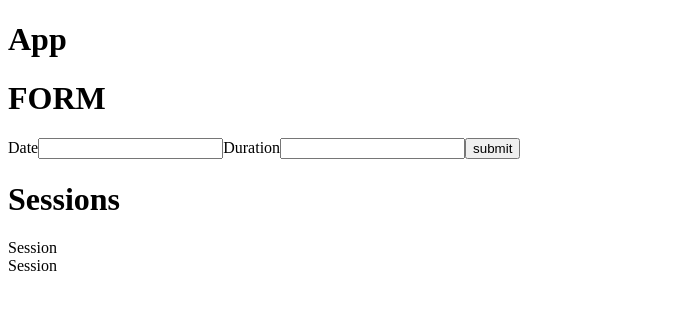
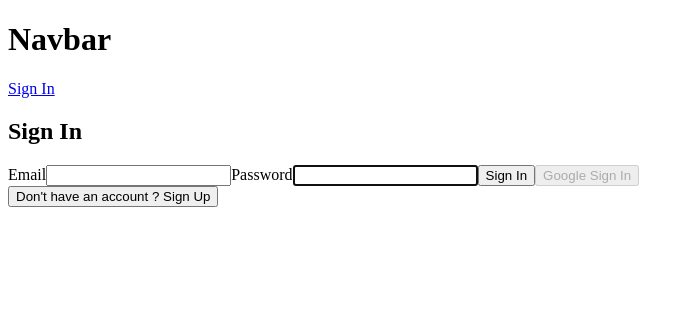
Before and after one commit to Mordhin/Trackmania, a React (Create React App) app in the folder client/: page /auth in a window 1280 px wide. Shown: the top 310 px of the page, without its empty margins (0-694 px from the left). Built offline with nearby package versions, Linux system fonts and the light colour scheme; no server answers.

Commit message:
implementing google auth

```diff
--- a/client/package.json
+++ b/client/package.json
@@ -8,11 +8,14 @@
     "@testing-library/react": "^11.2.7",
     "@testing-library/user-event": "^12.8.3",
     "axios": "^0.21.1",
+    "jwt-decode": "^3.1.2",
     "moment": "^2.29.1",
     "react": "^17.0.2",
     "react-dom": "^17.0.2",
     "react-file-base64": "^1.0.3",
+    "react-google-login": "^5.2.2",
     "react-redux": "^7.2.4",
+    "react-router-dom": "^5.2.0",
     "react-scripts": "4.0.3",
     "redux": "^4.1.0",
     "redux-thunk": "^2.3.0",
--- a/client/src/App.js
+++ b/client/src/App.js
@@ -1,13 +1,22 @@
 import React from "react";
-import { Sessions } from "./components/Sessions/Sessions";
-import { Form } from "./components/Form/Form";
+import { Router, Route, Redirect, Switch } from "react-router-dom";
+import history from "./history";
+
+import { Home } from "./components/Home";
+import {NavBar} from "./components/NavBar";
+import { Auth } from "./components/Auth";
 
 const App = () => {
   return (
     <div>
-      <h1>App</h1>
-      <Form></Form>
-      <Sessions></Sessions>
+      <Router history={history}>
+        <NavBar />
+        <Switch>
+          <Route path='/' exact component={Home} />
+          <Route path='/auth' exact component={Auth} />
+          <Redirect to="/" />
+        </Switch>
+      </Router>
     </div>
   );
 };
--- /dev/null
+++ b/client/src/components/Auth.js
@@ -0,0 +1,82 @@
+import React, { useState } from 'react'
+import {GoogleLogin} from 'react-google-login';
+import { useDispatch } from 'react-redux';
+import history from '../history';
+
+export const Auth = () => {
+  const [isSignUp, setIsSignUp] = useState(false);
+  /* const [showPassword, setShowPassword] = useState(false); */
+  const dispatch = useDispatch();
+  const handleSubmit = () => {};
+  const handleChange = () => {};
+  const switchMode = () => {
+    setIsSignUp((prevIsSignUp) => !prevIsSignUp);
+    /* reset show password here */
+  };
+
+  const googleSuccess = async (res) => {
+    const result = res?.profileObj;
+    const token = res?.tokenId;
+    try {
+      dispatch({type: 'AUTH', payload: {result, token}})
+      history.push("/");
+    } catch (error) {
+      console.log(error)
+    }
+  };
+
+  const googleFailure = (error) => {
+    console.log(`Google sign in was unsuccessfull. Try Again Later. ERROR: ${error}`);
+  };
+
+  return (
+    <div>
+      <h2>{isSignUp ? "Sign Up" : "Sign In"}</h2>
+      <form onSubmit={handleSubmit}>
+        {isSignUp && (
+          <>
+            <label>
+              First Name
+              <input name='firstName' onChange={handleChange} autoFocus required/>
+            </label>
+            <label>
+              Last Name
+              <input name='lastName' onChange={handleChange} autoFocus required/>
+            </label>
+          </>
+        )}
+        <label>
+          Email
+          <input name='email' onChange={handleChange} type='email' autoFocus required/>
+        </label>
+        <label>
+          Password
+          <input name='password' onChange={handleChange} type='password' autoFocus required/>
+        </label>
+        {isSignUp && (
+          <>
+            <label>
+              Comfirm Password
+              <input name='comfirmPassword' onChange={handleChange} type='password' autoFocus required/>
+            </label>
+          </>
+        )}
+        <button type='submit'>{isSignUp ? "Sign Up" : "Sign In"}</button>
+        <GoogleLogin
+          clientId= "777333567792-p8299np5s0ssqj7981to01v7nhurcc4d.apps.googleusercontent.com"
+          render={(renderProps) => (
+            <button
+              onClick={renderProps.onClick}
+              disabled={renderProps.disabled }
+            > Google Sign In
+            </button>
+          )}
+          onSuccess={googleSuccess}
+          onFailure={googleFailure}
+          cookiePolicy="single_host_origin"
+        />
+      </form>
+      <button onClick={switchMode}>{isSignUp ? 'Already have an account ? Sign In' : "Don't have an account ? Sign Up"}</button>
+    </div>
+  )
+}
--- /dev/null
+++ b/client/src/components/Home.js
@@ -0,0 +1,14 @@
+import React from 'react'
+
+import { Sessions } from "./Sessions/Sessions";
+import { Form } from "./Form/Form";
+
+export const Home = () => {
+  return (
+    <div>
+      <h1>App</h1>
+        <Form></Form>
+        <Sessions></Sessions>
+    </div>
+  )
+}
--- /dev/null
+++ b/client/src/components/NavBar.js
@@ -0,0 +1,39 @@
+import React, { useState, useEffect } from 'react'
+import { useDispatch } from 'react-redux';
+import { Link } from 'react-router-dom';
+import history from '../history';
+
+export const NavBar = () => {
+  const dispatch = useDispatch();
+  const [user, setUser] = useState(JSON.parse(localStorage.getItem('profile')));
+
+  const logout = () => {
+    console.log('logout');
+    dispatch({type:"LOGOUT"});
+    history.push("/");
+    setUser(null);
+  };
+
+  console.log('user:' + user);
+
+  useEffect(() => {
+    const token = user?.token;
+     /* also check JWT here */
+    setUser(JSON.parse(localStorage.getItem('profile')));
+  }, []);
+
+  return (
+    <div>
+      <h1>Navbar</h1>
+      {user ? (
+        <div>
+          <img src={user.result.imageUrl} alt="user"/>
+          {user.result.email}
+          <button onClick={logout}>LogOut</button>
+        </div>
+      ):(
+        <Link to="/auth">Sign In</Link>
+      )}
+    </div>
+  )
+}
--- a/client/src/components/Sessions/Sessions.js
+++ b/client/src/components/Sessions/Sessions.js
@@ -8,7 +8,7 @@ export const Sessions = () => {
   const sessions = useSelector((state) => state.sessions);
   const dispatch = useDispatch();
 
-  console.log(sessions);
+  console.log("sessions:" + sessions);
 
   useEffect(
     () => {
--- /dev/null
+++ b/client/src/constants/actionTypes.js
@@ -0,0 +1,5 @@
+export const FETCH_SESSIONS = "FETCH_SESSIONS"
+export const CREATE_SESSION = "CREATE_SESSION"
+
+export const AUTH = "AUTH";
+export const LOGOUT = "LOGOUT";
--- /dev/null
+++ b/client/src/history.js
@@ -0,0 +1,2 @@
+import { createBrowserHistory } from "history";
+export default createBrowserHistory();
--- /dev/null
+++ b/client/src/reducers/authReducer.js
@@ -0,0 +1,14 @@
+import { AUTH, LOGOUT } from '../constants/actionTypes';
+
+export const authReducer = (state = {authData: null}, action) => {
+  switch (action.type) {
+    case AUTH:
+      localStorage.setItem('profile', JSON.stringify({...action?.payload}));
+      return {...state, authData: action?.payload};
+    case LOGOUT:
+      localStorage.clear();
+      return {...state, authData: null};
+    default:
+      return state;
+  }
+};
--- a/client/src/reducers/index.js
+++ b/client/src/reducers/index.js
@@ -1,7 +1,9 @@
 import { combineReducers } from "redux";
 
 import { sessionReducer } from "./sessionReducer";
+import { authReducer } from "./authReducer";
 
 export default combineReducers({
   sessions: sessionReducer,
+  auth: authReducer
 });
--- a/client/src/reducers/sessionReducer.js
+++ b/client/src/reducers/sessionReducer.js
@@ -1,8 +1,10 @@
+import { FETCH_SESSIONS, CREATE_SESSION } from "../constants/actionTypes";
+
 export const sessionReducer = (state = [], action) => {
   switch (action.type) {
-    case "FETCH_SESSIONS":
+    case FETCH_SESSIONS:
       return action.payload;
-    case "CREATE_SESSION":
+    case CREATE_SESSION:
       return [...state, action.payload];
     default:
       return state;
--- a/package.json
+++ b/package.json
@@ -13,11 +13,14 @@
   "author": "",
   "license": "ISC",
   "dependencies": {
+    "bcryptjs": "^2.4.3",
     "body-parser": "^1.19.0",
     "cors": "^2.8.5",
     "dotenv": "^10.0.0",
     "express": "^4.17.1",
+    "jsonwebtoken": "^8.5.1",
     "mongoose": "^5.12.14",
+    "node": "^16.3.0",
     "nodemon": "^2.0.7"
   }
 }
```
Also changed, not shown: 2 other files (tests, documents, lock files or other folders).
